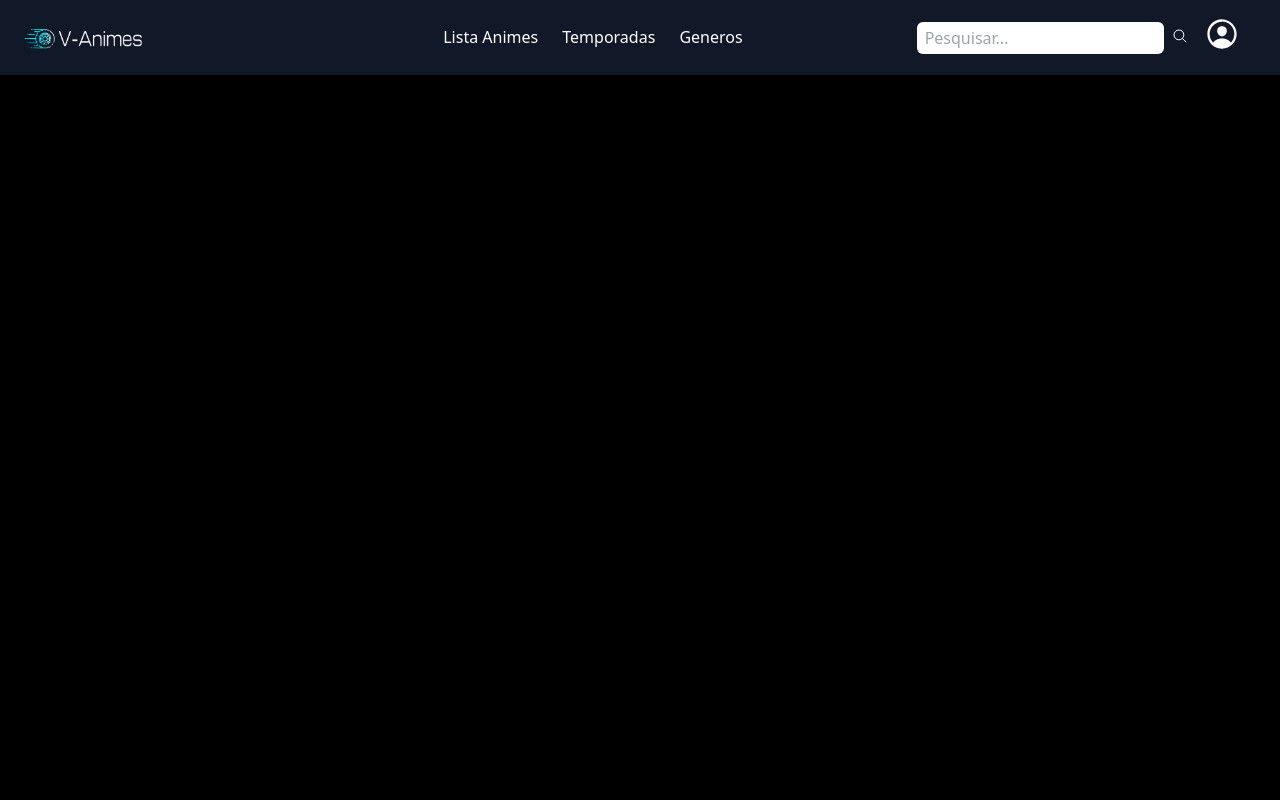
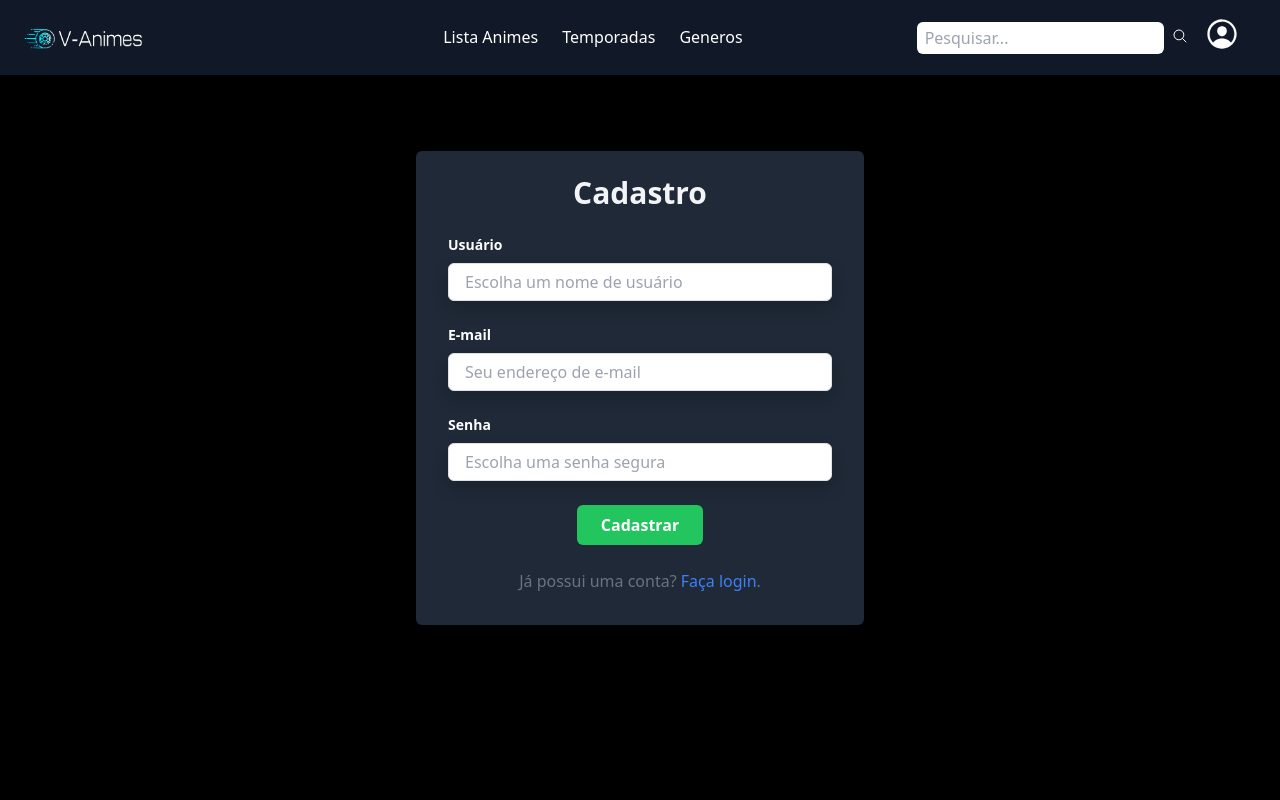
Before and after one commit to Emanoel-Gomes/VenullAnimes, a Django app: page /cadastrar/ in a window 1280 px wide. Run offline with Django 3.2, Linux system fonts and the light colour scheme; some libraries are stand-ins or nearby versions.

Commit message:
criando funcionalidades de criar, cadastrar e sair da conta

```diff
--- a/anime/templates/cadastrar.html
+++ b/anime/templates/cadastrar.html
@@ -1,9 +1,41 @@
 {% extends 'base.html' %}
 
 {% block titulo %}
-Editar Perfil
+Cadastro
 {% endblock %}
 
 {% block content %}
-    login
+<div class="container mx-auto flex items-center justify-center h-screen">
+    <form class="bg-gray-800 shadow-md rounded px-8 pt-6 pb-8 mb-4 w-full max-w-md">
+        <div class="text-3xl font-semibold mb-4 text-center">
+            Cadastro
+        </div>
+        <div class="mb-4">
+            <label class="block text-white text-sm font-bold mb-2" for="username">
+                Usuário
+            </label>
+            <input class="shadow appearance-none border rounded w-full py-2 px-3 text-gray-700 leading-tight focus:outline-none focus:shadow-outline" id="username" type="text" placeholder="Escolha um nome de usuário">
+        </div>
+        <div class="mb-4">
+            <label class="block text-white text-sm font-bold mb-2" for="email">
+                E-mail
+            </label>
+            <input class="shadow appearance-none border rounded w-full py-2 px-3 text-gray-700 leading-tight focus:outline-none focus:shadow-outline" id="email" type="email" placeholder="Seu endereço de e-mail">
+        </div>
+        <div class="mb-6">
+            <label class="block text-white text-sm font-bold mb-2" for="password">
+                Senha
+            </label>
+            <input class="shadow appearance-none border rounded w-full py-2 px-3 text-gray-700 leading-tight focus:outline-none focus:shadow-outline" id="password" type="password" placeholder="Escolha uma senha segura">
+        </div>
+        <div class="flex items-center justify-center mb-6">
+            <button class="bg-green-500 hover:bg-green-700 text-white font-bold py-2 px-4 rounded focus:outline-none focus:shadow-outline" type="button">
+                Cadastrar
+            </button>
+        </div>
+        <div class="text-center text-gray-500">
+            Já possui uma conta? <a href="{% url 'anime:login' %}" class="text-blue-500 hover:underline">Faça login</a>.
+        </div>
+    </form>
+</div>
 {% endblock %}
--- a/templates/navbar.html
+++ b/templates/navbar.html
@@ -77,7 +77,7 @@
                         </a>
                     </li>
                     <li class="login-option">
-                        <a href="{% url 'anime:logout' %}">
+                        <a href="{% url 'anime:login' %}">
                             <h2>Login</h2>
                             <p>Já faz parte da equipe? Bem-vindo de volta!</p>
                         </a>
```
Also changed, not shown: anime/templates/detalhesAnime.html (+16 -15 lines), anime/templates/login.html (+31 -2 lines), anime/templates/logout.html (+11 -2 lines), db.sqlite3.
